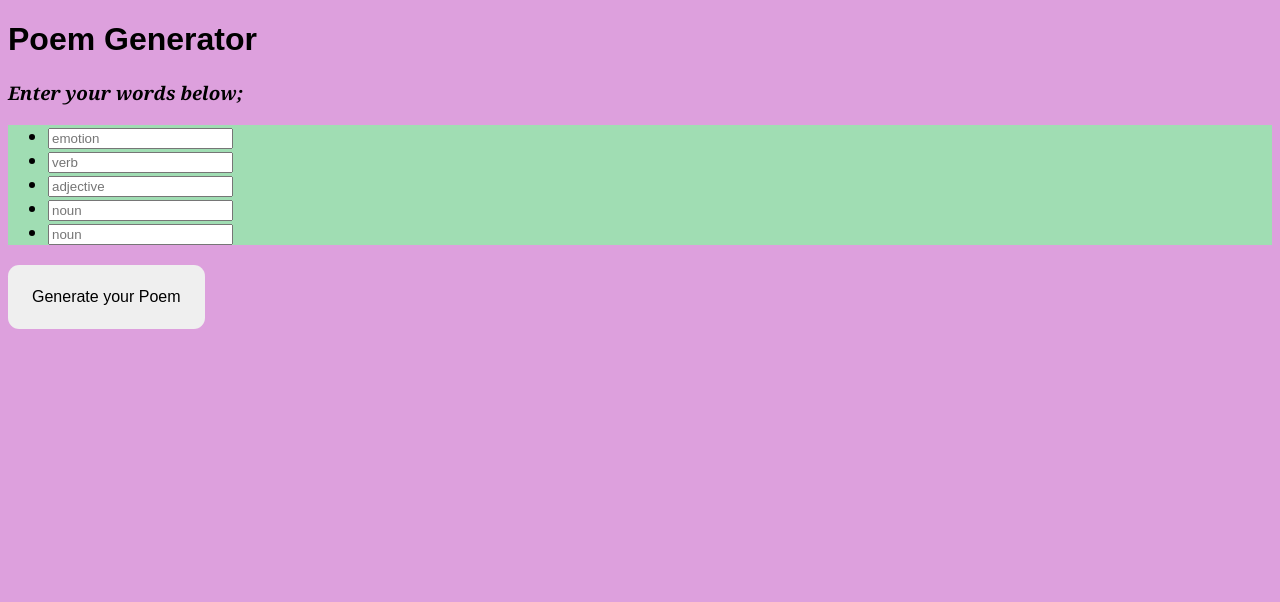
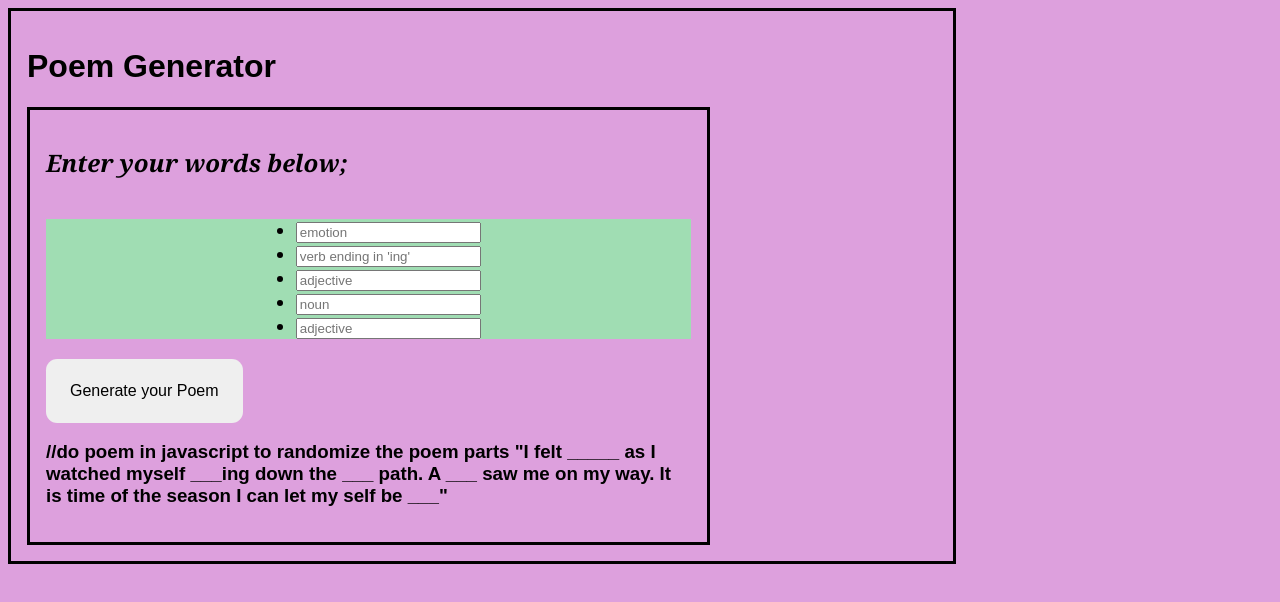
Before and after one commit to sadiefiss/Sadies-Project-1, a plain HTML site: page index.html in a window 1280 px wide. Drawn offline with Linux system fonts and the light colour scheme.

Commit message:
updates after lunch

```diff
--- a/index.html
+++ b/index.html
@@ -7,6 +7,9 @@
     <link rel="stylesheet" href="main.css">
     <script src="app.js" defer></script>
 </head>
+<div class="ui grid container">
+
+
 <body>
 
    <header>
@@ -14,20 +17,30 @@
     </header>
 
 <main class="container">
-    <h3>Enter your words below;</h3>
+    <h2>Enter your words below;</h2>
     <section id = "input-list">
-    <ul>
+    <ul class= "wrapper">
         <li> <input type="text" id="emotion" name="emotion" placeholder="emotion"></li>
-        <li><input type ="text" id="verb" name="verb" placeholder="verb"></li>
+        <li><input type ="text" id="verb" name="verb" placeholder="verb ending in 'ing'"></li>
         <li> <input type ="text" id="adjective" placeholder="adjective"></li>
         <li> <input type ="text" id="noun" placeholder="noun"></li>
-        <li> <input type ="text" id="noun" placeholder="noun"></li>
+        <li> <input type ="text" id="noun" placeholder="adjective"></li>
     </ul>
 </section>
-   <footer>
-    <button type="button">Generate your Poem</button>
+
+
+<footer>
+    <button type="button" class="wrapper">Generate your Poem</button>
+<h3>
+
+   <p id="poem-result">
+    //do poem in javascript to randomize the poem parts
+       "I felt _____ as I watched myself ___ing down the ___ path. A ___ saw me  on my way. It is time of the season I can let my self be ___"
+    </p>
+</h3>
    </footer>
+    </main>
+    </div>
 
-    </main>
 </body>
 </html>
--- a/main.css
+++ b/main.css
@@ -1,7 +1,8 @@
-backround color:
+
 
 * {
     box-sizing: border-box;
+
 }
 
 
@@ -12,14 +13,14 @@ body {
     font-family: fantasy;
     font-size: 16px;
 
+
 }
 
 h1 {
 
-
 }
 
-h3 {
+h2 {
     font-family: Cambria, Cochin, Georgia, Times, 'Times New Roman', serif;
 font-style: oblique;
 
@@ -34,14 +35,53 @@ ul{
 }
 
 
-button{
+button {
     font-size: 1rem;
     line-height: 1em;
     padding: 1.5rem;
     background-color: rgb(255, 220, 239)
-    color: paleturquoise;
+    color paleturquoise;
     border: 0;
     border-radius: .7rem;
     transition: background-color 2s cubic-bezier(0.075, 0.82, 0.165, 1);
 
+
 }
+
+div {
+    border:  solid 3px;
+    padding: 1rem;
+    max-width: 75%;
+
+}
+
+
+
+
+
+main {
+    border:  solid 3px;
+    padding: 1rem;
+    max-width: 75%;
+    display: grid;
+
+
+.wrapper{
+    display: grid;
+    justify-content: space-around;
+}
+
+.butttonwrapper{
+    display: grid;
+    justify-content: space-around;
+}
+
+
+.div{
+    position: absolute;
+    top: 50%;
+    left: 50%;
+    margin-top: -50px;
+    margin-left: -50px;
+    width: 100px;
+    height: 100px;
```
